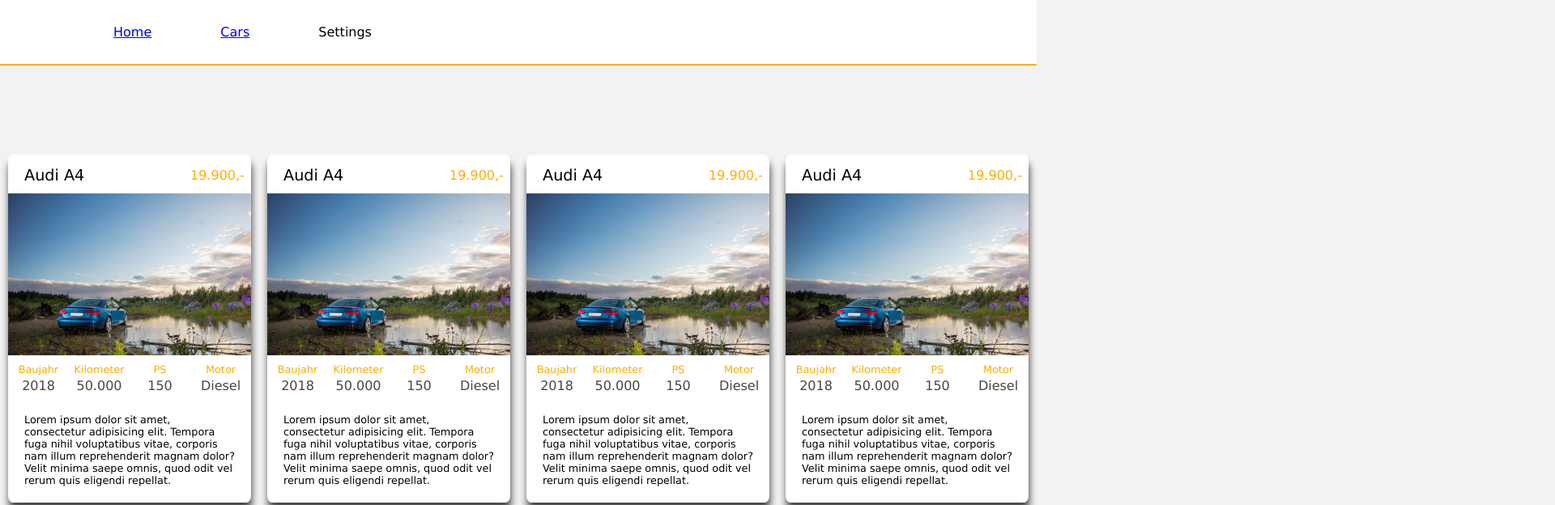
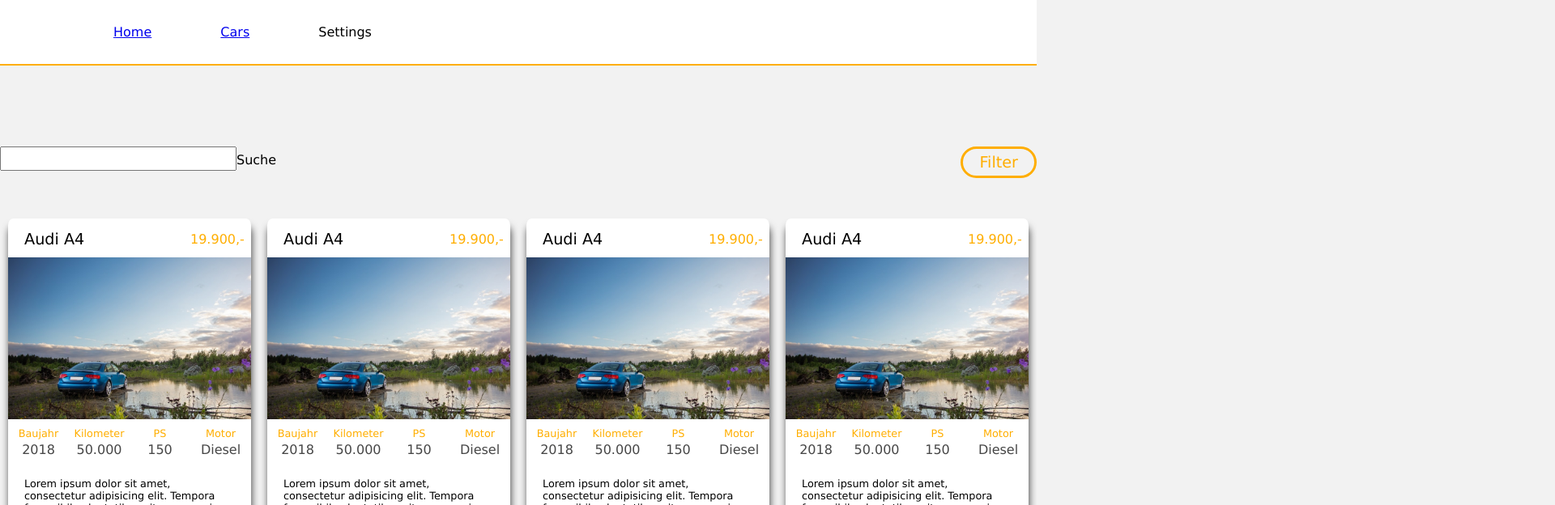
Before and after one commit to ElvisVarcar/Practice, a plain HTML site: page cars.html in a window 1280 px wide. Shown: the top 624 px of the page at 81% size, 1920 px wide, since content can reach past the window. Drawn offline with Linux system fonts and the light colour scheme.

Commit message:
search/filter

```diff
--- a/cars.html
+++ b/cars.html
@@ -17,7 +17,15 @@
             </ul>
         </div>
     </header>
-    <div class="cars">
+    <div class="sections">
+        <div class="filtersearch">
+            <div class="searchfield">
+                <input type="text">Suche</input>
+            </div>
+            <div class="filter">
+                Filter
+            </div>
+        </div>
         <div class="garage">
             <div class="car">
                 <div class="carheader carelement">Audi A4</div>
@@ -199,5 +207,8 @@
             </div>
         </div>
     </div>
+    <footer>
+        <p>2021 &copy; CodingBoyz</p>
+    </footer>
 </body>
 </html>
--- a/style.css
+++ b/style.css
@@ -30,7 +30,7 @@ p, h1{
 }
 
 .sections{
-    width: 1200px;
+    width: 1280px;
     margin: 0 auto;
 }
 
@@ -195,15 +195,40 @@ footer{
 footer p{
     margin-top: 100px;
     padding: 15px 0 0 0;
-
 }
 
 /* ------------------------------------------ Cars ----------------------------------- */
-.cars{
-    width: 1280px;
-    margin:  auto;
+/*FitlterSearch*/
+.filtersearch{
+    display:flex;
+    justify-content: space-between;
+    margin-bottom: 50px;
 }
 
+.searchfield{
+    border-radius: 10%;
+}
+
+input{
+    font-size: 1.4em;
+}
+
+.filter{
+    color: var(--AkzentFarbe);
+    font-size: 1.2em;
+    cursor:pointer;
+    border: var(--AkzentFarbe) solid 3px;
+    border-radius: 5ch;
+    padding: 5px 20px;
+}
+
+.filter:hover{
+    color: white;
+    background-color: var(--AkzentFarbe);
+}
+
+
+/* Car Cards*/
 .garage{
     display: grid;
     grid-template-columns: repeat(4, 320px);
@@ -224,7 +249,7 @@ footer p{
 
 .car{
     background-color: white;
-    margin: 10px;;
+    margin: 0px 10px 40px 10px;
     box-shadow: 1px 10px 10px rgba(0, 0, 0, 0.7);
     width: 300px;
     border-radius: 2%;
```
